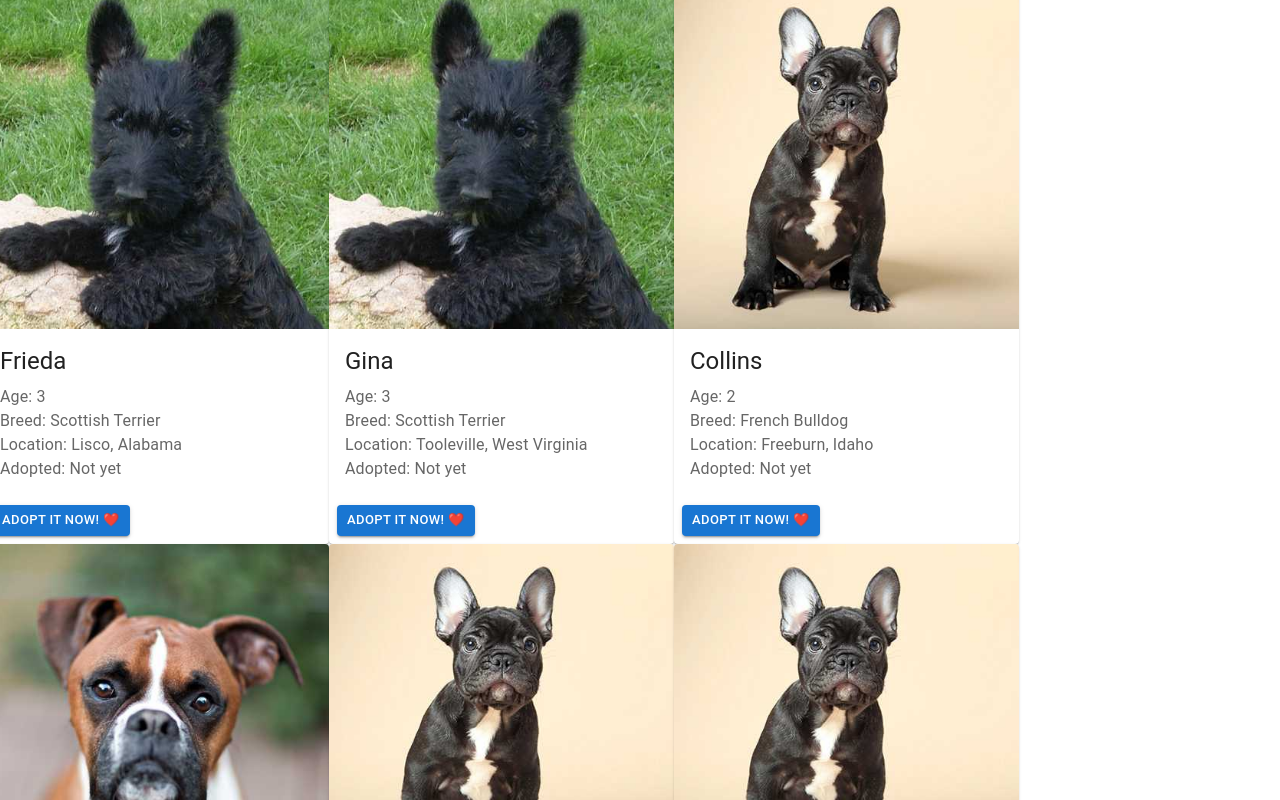
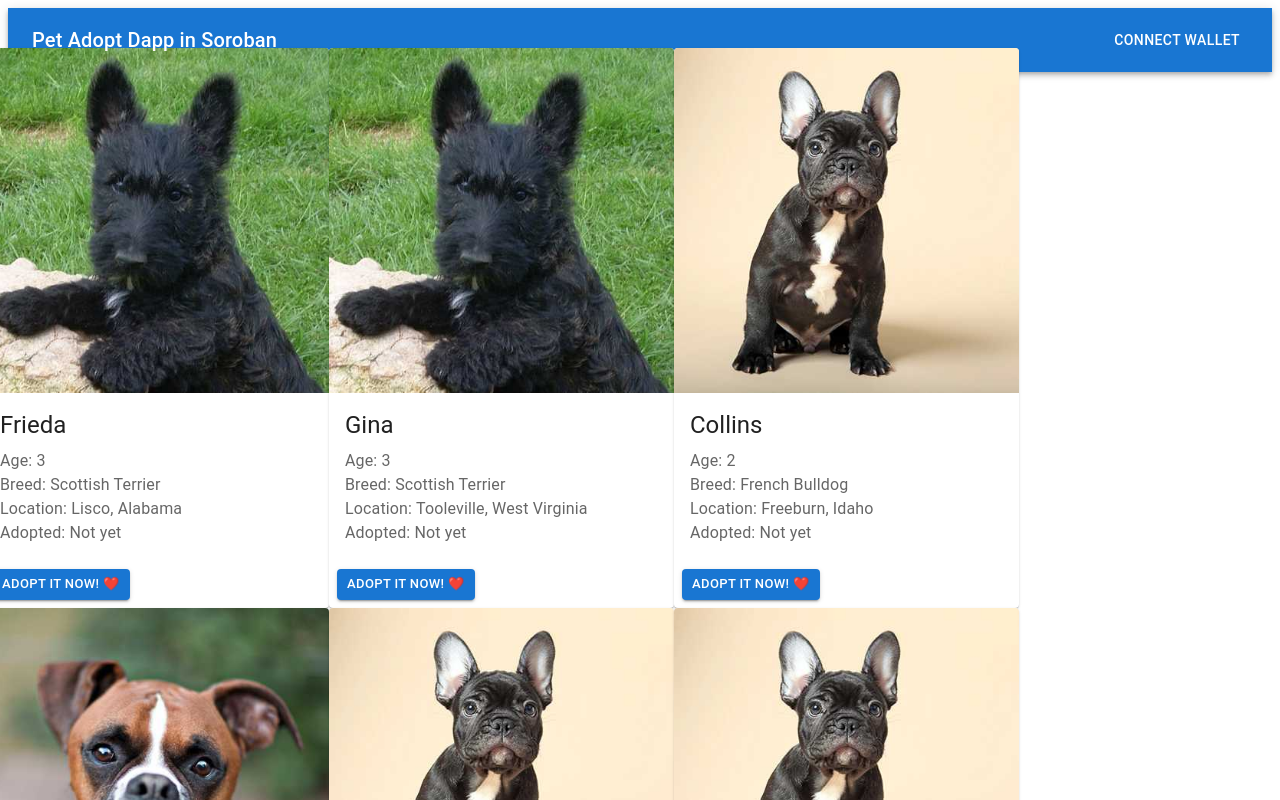
Before and after one commit to esteblock/pet-adopt-soroban, a React (Create React App) app: page / in a window 1280 px wide. Shown: the top 800 px of the page. Built offline with nearby package versions, Linux system fonts and the light colour scheme.

Commit message:
BUttonAppBar #3

```diff
--- a/src/App.tsx
+++ b/src/App.tsx
@@ -1,9 +1,11 @@
 import React from 'react';
 import DogGrid from './components/DogGrid';
+import ButtonAppBar from './components/ButtonAppBar';
 
 function App() {
   return (
     <div>
+        <ButtonAppBar/>
         <DogGrid/>
     </div>
   );
--- /dev/null
+++ b/src/components/ButtonAppBar.tsx
@@ -0,0 +1,23 @@
+import * as React from 'react';
+import AppBar from '@mui/material/AppBar';
+import Box from '@mui/material/Box';
+import Toolbar from '@mui/material/Toolbar';
+import Typography from '@mui/material/Typography';
+import Button from '@mui/material/Button';
+import IconButton from '@mui/material/IconButton';
+
+export default function ButtonAppBar() {
+  return (
+    <Box sx={{ flexGrow: 1 }}>
+      <AppBar position="static">
+        <Toolbar>
+
+          <Typography variant="h6" component="div" sx={{ flexGrow: 1 }}>
+            Pet Adopt Dapp in Soroban
+          </Typography>
+          <Button color="inherit">Connect Wallet</Button>
+        </Toolbar>
+      </AppBar>
+    </Box>
+  );
+}
```
